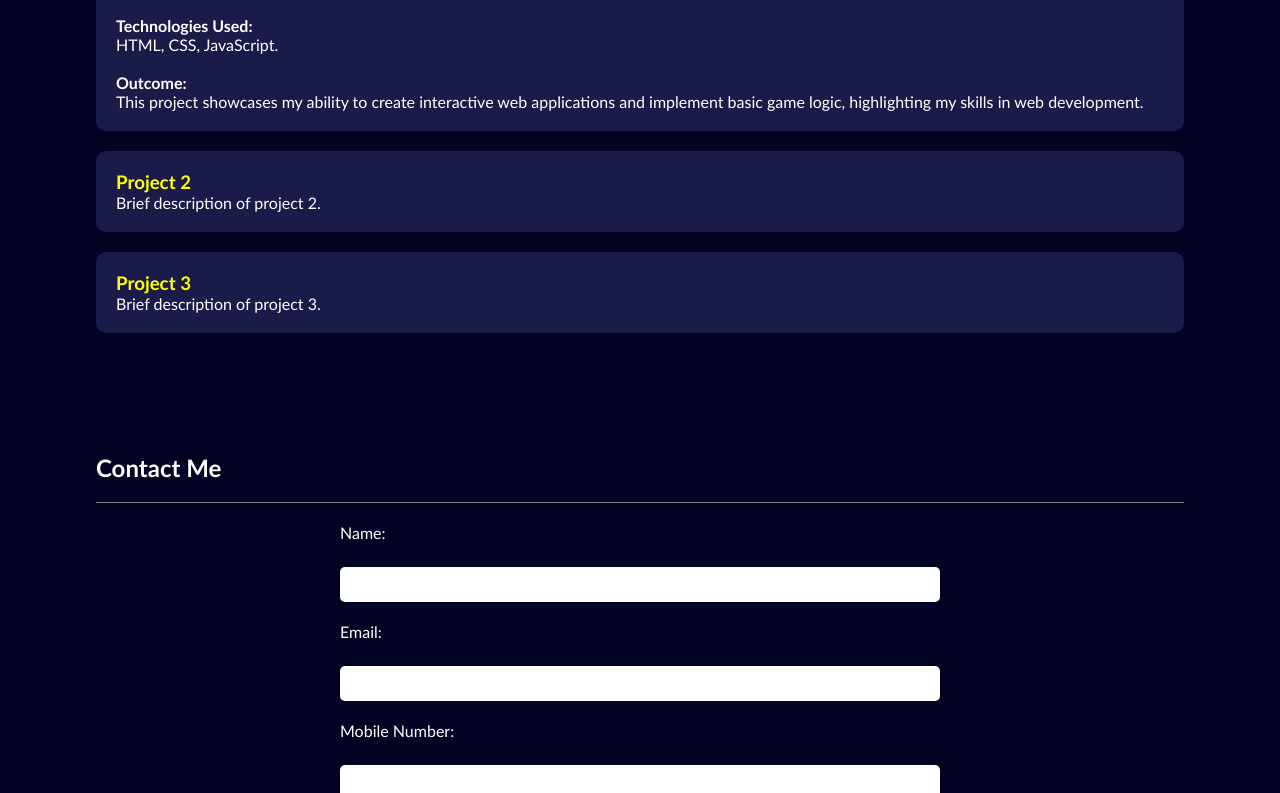
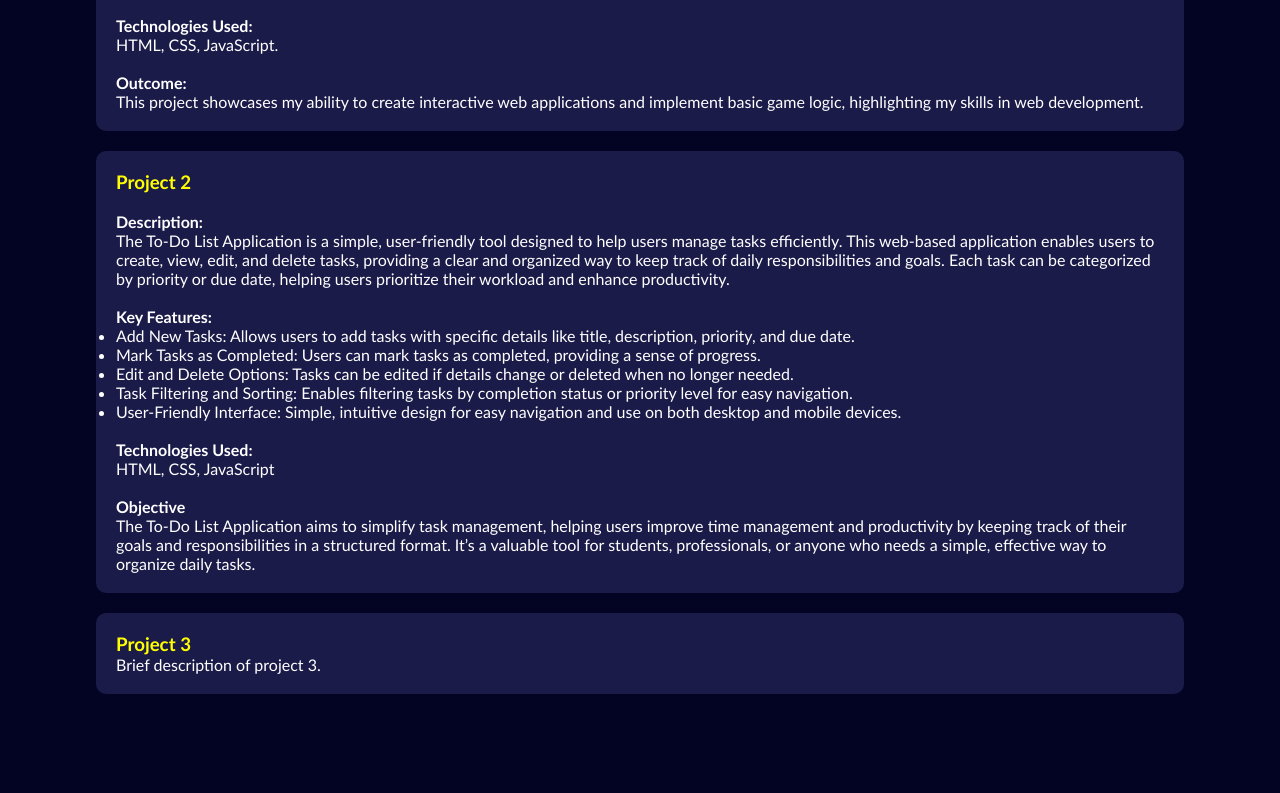
Before and after one commit to Gopinathojha/portfolio, a plain HTML site: page index.html in a window 1280 px wide. Shown: the part 1611-2404 px from the top of the page. Drawn offline with nearby package versions, Linux system fonts and the light colour scheme.

Commit message:
Update index.html

```diff
--- a/index.html
+++ b/index.html
@@ -382,6 +382,7 @@
         <section id="projects" class="secondsection section">
             <h2>Projects</h2>
             <hr>
+            <a href="Tic tac toe.html" style="text-decoration: none; color: white;">
                 <div class="project-card">
                     <h3>Project 1</h3><br>
                     <p>
@@ -403,15 +404,56 @@
 
                     <br><br>
                     <h4>Outcome:</h4>
-                This project showcases my ability to create interactive web applications and implement basic game logic,
+                    This project showcases my ability to create interactive web applications and implement basic game
+                    logic,
                     highlighting my skills in web development.
-
                     </p>
                 </div>
+            </a>
+
+            <a href="to do list.html" style="color: white; text-decoration: none;">
                 <div class="project-card">
                     <h3>Project 2</h3>
-                <p>Brief description of project 2.</p>
+                    <br>
+                    <p>
+                    <h4>Description:</h4>
+                    The To-Do List Application is a simple, user-friendly tool designed to help users manage tasks
+                    efficiently. This web-based application enables users to create, view, edit, and delete tasks,
+                    providing
+                    a clear and organized way to keep track of daily responsibilities and goals. Each task can be
+                    categorized by priority or due date, helping users prioritize their workload and enhance
+                    productivity.
+                    <br><br>
+                    <h4>Key Features:</h4>
+                    <ul>
+                        <li>Add New Tasks: Allows users to add tasks with specific details like title, description,
+                            priority, and due date.</li>
+                        <li>Mark Tasks as Completed: Users can mark tasks as completed, providing a sense of progress.
+                        </li>
+                        <li>Edit and Delete Options: Tasks can be edited if details change or deleted when no longer
+                            needed.
+                        </li>
+                        <li>Task Filtering and Sorting: Enables filtering tasks by completion status or priority level
+                            for
+                            easy navigation.</li>
+                        <li>User-Friendly Interface: Simple, intuitive design for easy navigation and use on both
+                            desktop
+                            and mobile devices.</li>
+                    </ul>
+                    <br>
+                    <h4>Technologies Used:</h4>
+                    HTML, CSS, JavaScript
+                    <br><br>
+                    <h4>Objective</h4>
+                    The To-Do List Application aims to simplify task management, helping users improve time management
+                    and
+                    productivity by keeping track of their goals and responsibilities in a structured format. It’s a
+                    valuable tool for students, professionals, or anyone who needs a simple, effective way to organize
+                    daily
+                    tasks.
+                    </p>
                 </div>
+            </a>
             <div class="project-card">
                 <h3>Project 3</h3>
                 <p>Brief description of project 3.</p>
```
Lines whose indentation alone changed are shown as unchanged.
